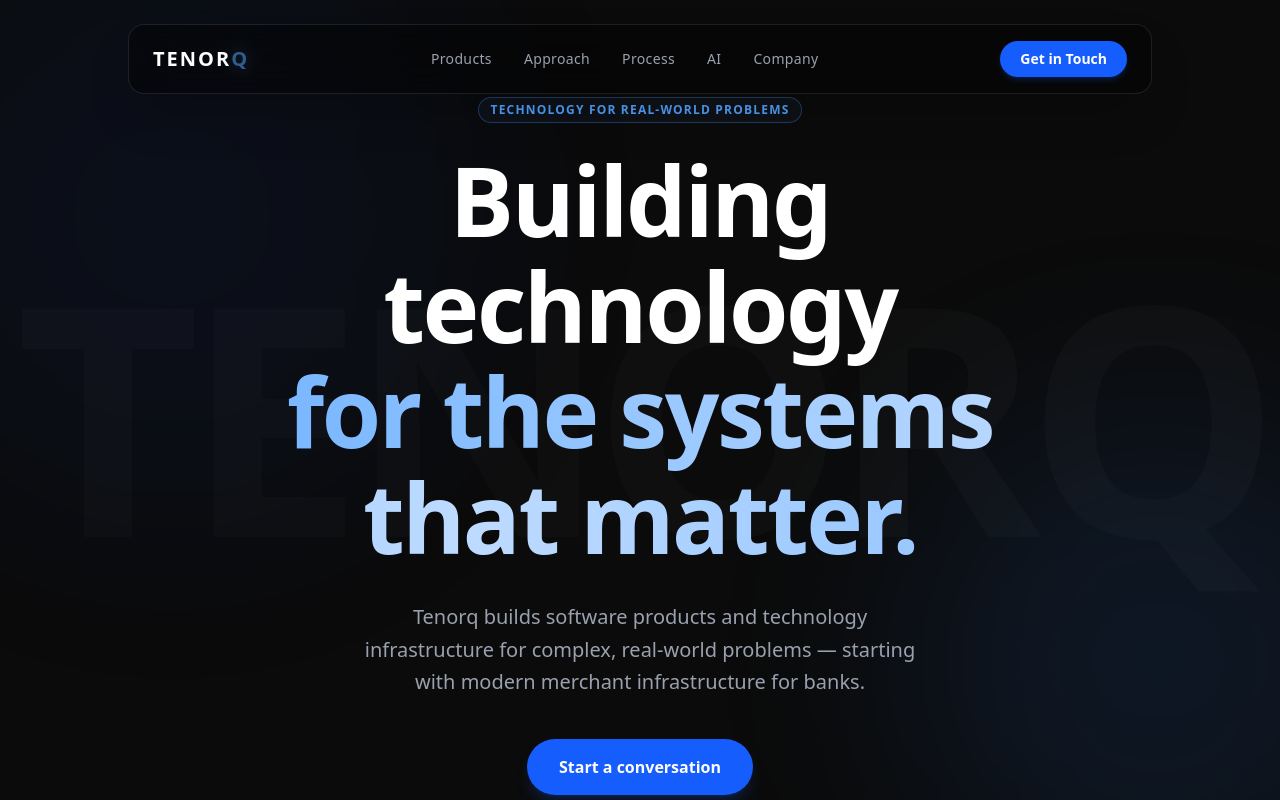
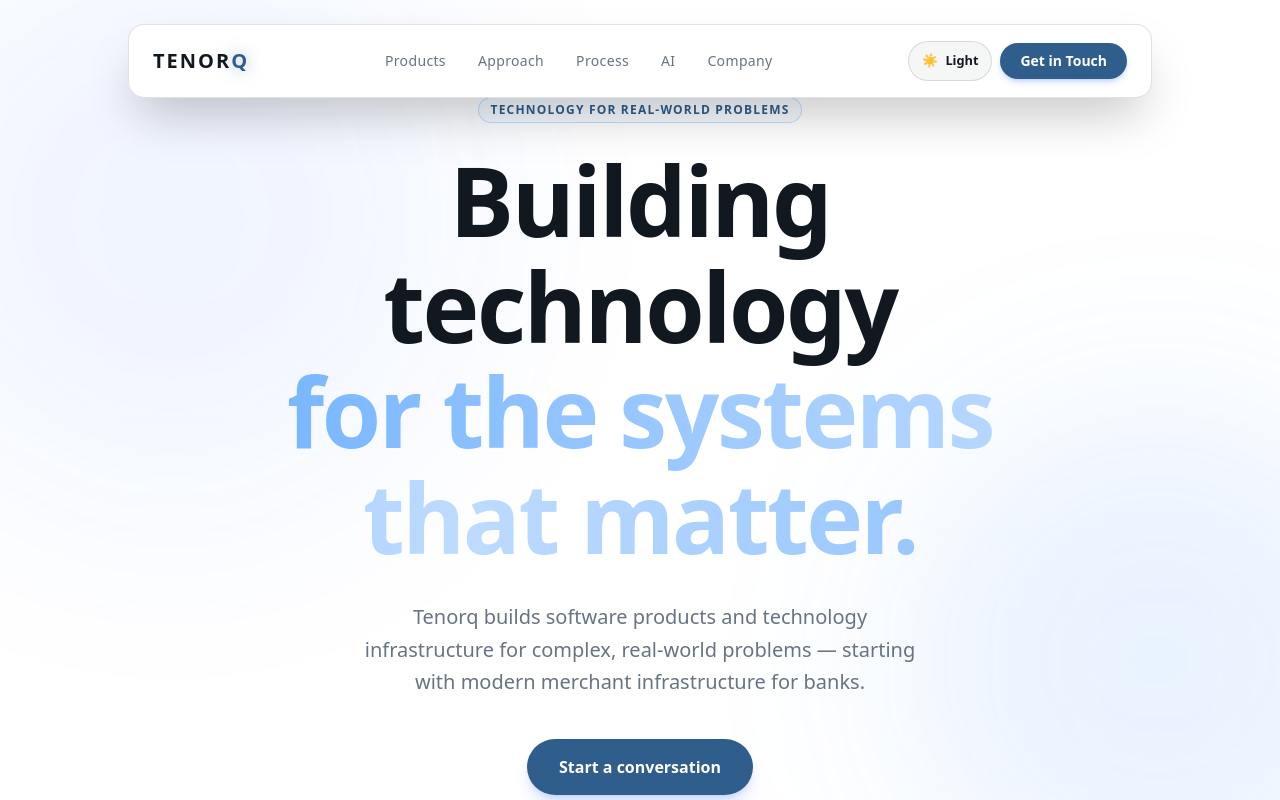
Before and after one commit to tenorq/Website, a Next.js app: page / in a window 1280 px wide. Shown: the top 800 px of the page. Built offline with nearby package versions, Linux system fonts and the light colour scheme.

Commit message:
feat: light mode and dark mode toggle

```diff
--- a/src/app/globals.css
+++ b/src/app/globals.css
@@ -1,14 +1,27 @@
 @import "tailwindcss";
 
 :root {
+  color-scheme: light;
+  --background: #ffffff;
+  --foreground: #111820;
+  --accent: #2f5d8c;
+  --accent-brand: #2f5d8c;
+  --accent-light: #2f5d8c;
+  --muted: #687383;
+  --surface: #f4f6f8;
+  --border: rgba(11, 11, 11, 0.12);
+}
+
+html[data-theme="dark"] {
+  color-scheme: dark;
   --background: #0b0b0b;
   --foreground: #f3f4f6;
-  --accent: #3b82f6; /* More vibrant blue for better pop */
+  --accent: #2f5d8c;
   --accent-brand: #2f5d8c;
-  --accent-light: #60a5fa;
+  --accent-light: #9ca3af;
   --muted: #9ca3af;
-  --surface: #121212;
-  --border: rgba(255, 255, 255, 0.1);
+  --surface: #121820;
+  --border: rgba(255, 255, 255, 0.12);
 }
 
 @theme inline {
@@ -22,30 +35,51 @@
   --color-border-custom: var(--border);
 }
 
-html {
-  scroll-behavior: smooth;
-  color-scheme: dark;
-}
-
+html { scroll-behavior: smooth; }
 body {
   background: var(--background);
   color: var(--foreground);
   font-feature-settings: "ss01", "ss03", "cv01", "cv11";
+  transition: background-color 180ms ease, color 180ms ease;
 }
-
-/* Vibrant background effect */
 body::before {
   content: "";
   position: fixed;
   inset: 0;
-  background:
-    radial-gradient(circle at 0% 0%, rgba(59, 130, 246, 0.1) 0%, transparent 35%),
-    radial-gradient(circle at 100% 100%, rgba(59, 130, 246, 0.05) 0%, transparent 35%);
+  background: radial-gradient(circle at 0% 0%, rgba(47, 93, 140, 0.08) 0%, transparent 35%), radial-gradient(circle at 100% 100%, rgba(47, 93, 140, 0.04) 0%, transparent 35%);
   z-index: -1;
   pointer-events: none;
 }
+::selection { background: var(--accent); color: white; }
 
-::selection {
-  background: var(--accent);
-  color: white;
+/* Keep the existing page structure while mapping its utility colors to the brand themes. */
+[class~="text-white"] { color: var(--foreground) !important; }
+[class~="text-gray-300"], [class~="text-gray-400"], [class~="text-[#9ca3af]"] { color: var(--muted) !important; }
+[class~="text-blue-400"], [class~="text-blue-500"], [class~="text-blue-600"], [class~="text-[#2f5d8c]"] { color: var(--accent) !important; }
+[class~="bg-[#0b0b0b]"], [class~="bg-black/40"] { background-color: var(--background) !important; }
+[class~="bg-[#121212]"], [class~="bg-[#121212]/80"], [class~="bg-[#0f172a]/40"] { background-color: var(--surface) !important; }
+[class~="border-white/10"], [class~="border-white/5"], [class~="border-white/[0.03]"], [class~="border-white/[0.05]"] { border-color: var(--border) !important; }
+[class~="bg-white/[0.02]"], [class~="bg-white/[0.03]"], [class~="bg-white/[0.01]"] { background-color: color-mix(in srgb, var(--foreground) 3%, transparent) !important; }
+[class~="hover:text-white"]:hover { color: var(--foreground) !important; }
+[class~="hover:bg-blue-500"]:hover { background-color: #244b73 !important; }
+[class~="bg-blue-600"] { background-color: var(--accent) !important; }
+[class~="text-blue-400"] { color: var(--accent) !important; }
+[class~="text-white"][class~="bg-blue-600"] { color: #ffffff !important; }
+
+.theme-toggle {
+  display: inline-flex;
+  align-items: center;
+  justify-content: center;
+  gap: 0.45rem;
+  min-height: 2.5rem;
+  padding: 0 0.8rem;
+  border: 1px solid var(--border);
+  border-radius: 999px;
+  background: color-mix(in srgb, var(--foreground) 4%, transparent);
+  color: var(--foreground);
+  font-size: 0.8rem;
+  font-weight: 600;
+  transition: background-color 150ms ease, border-color 150ms ease;
 }
+.theme-toggle:hover { background: color-mix(in srgb, var(--foreground) 8%, transparent); }
+.theme-toggle:focus-visible { outline: 2px solid var(--accent); outline-offset: 2px; }
--- a/src/components/NavBar.tsx
+++ b/src/components/NavBar.tsx
@@ -1,4 +1,5 @@
 import { Logo } from "./Logo";
+import { ThemeToggle } from "./ThemeToggle";
 
 export function Navbar() {
   const links = [
@@ -26,12 +27,10 @@ export function Navbar() {
           ))}
         </div>
 
-        <a
-          href="#cta"
-          className="px-5 py-2 text-sm font-bold text-white bg-blue-600 hover:bg-blue-500 rounded-full transition-all active:scale-95 shadow-md shadow-blue-600/20"
-        >
-          Get in Touch
-        </a>
+        <div className="flex items-center gap-2">
+          <ThemeToggle />
+          <a href="#cta" className="px-5 py-2 text-sm font-bold text-white bg-blue-600 hover:bg-blue-500 rounded-full transition-all active:scale-95 shadow-md shadow-blue-600/20">Get in Touch</a>
+        </div>
       </div>
     </nav>
   );
--- /dev/null
+++ b/src/components/ThemeToggle.tsx
@@ -0,0 +1,34 @@
+"use client";
+
+import { useEffect, useState } from "react";
+
+export function ThemeToggle() {
+  const [dark, setDark] = useState(false);
+
+  useEffect(() => {
+    const saved = window.localStorage.getItem("tenorq-theme");
+    const enabled = saved === "dark";
+    setDark(enabled);
+    document.documentElement.dataset.theme = enabled ? "dark" : "light";
+  }, []);
+
+  function toggle() {
+    const next = !dark;
+    setDark(next);
+    document.documentElement.dataset.theme = next ? "dark" : "light";
+    window.localStorage.setItem("tenorq-theme", next ? "dark" : "light");
+  }
+
+  return (
+    <button
+      type="button"
+      onClick={toggle}
+      aria-label={`Switch to ${dark ? "light" : "dark"} mode`}
+      aria-pressed={dark}
+      className="theme-toggle"
+    >
+      <span aria-hidden="true">{dark ? "☾" : "☀"}</span>
+      <span className="hidden sm:inline">{dark ? "Dark" : "Light"}</span>
+    </button>
+  );
+}
```
